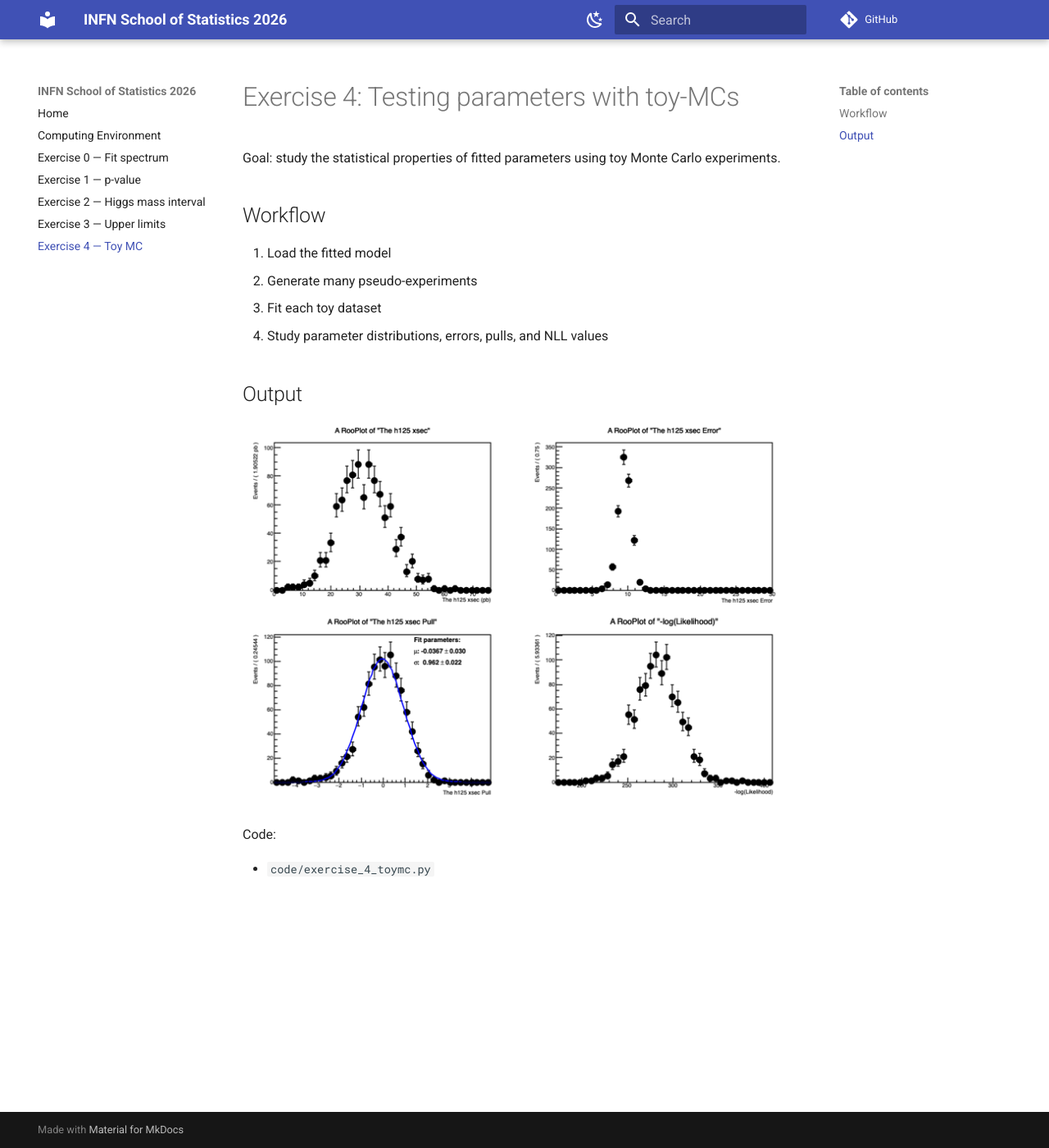
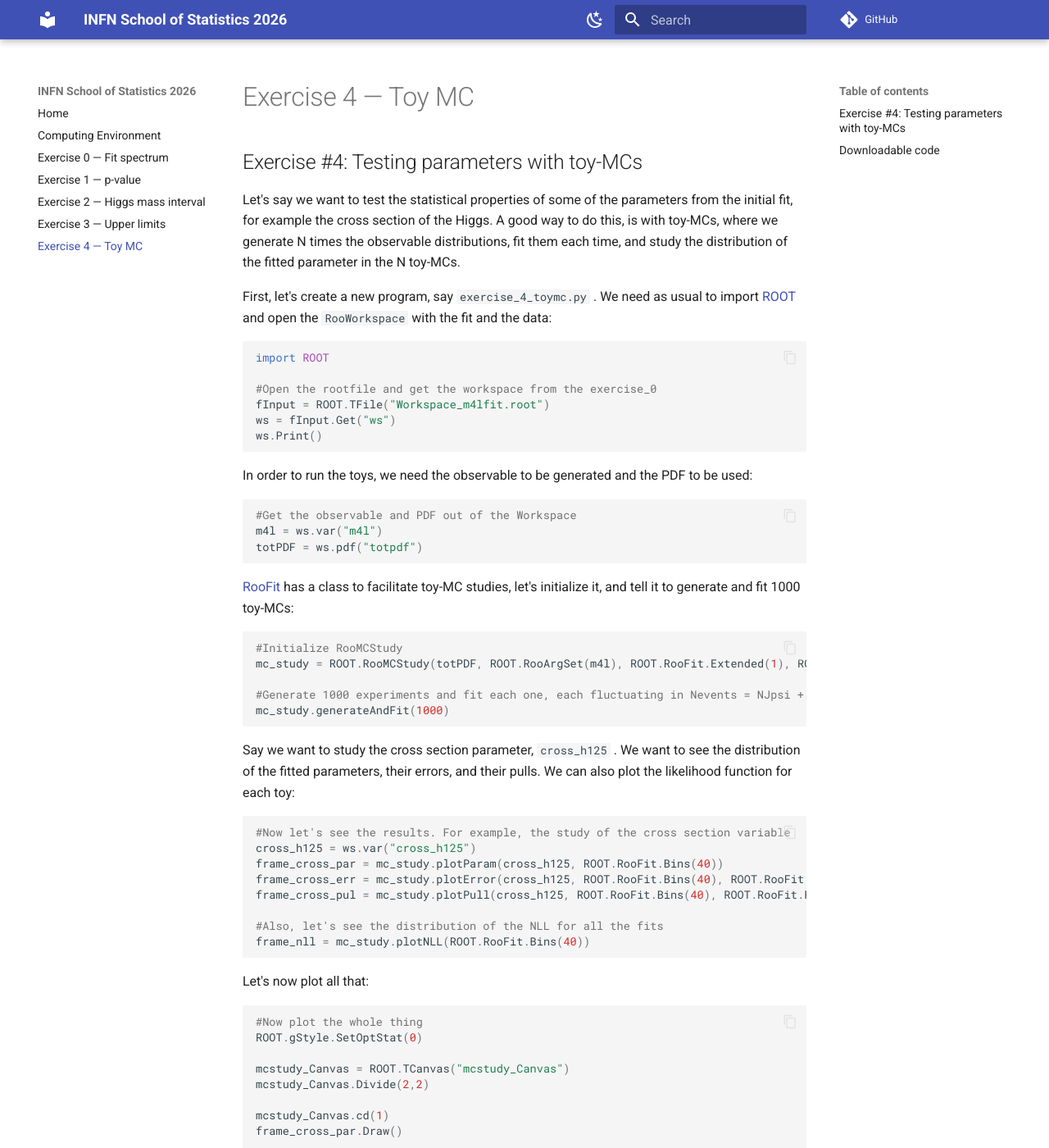
Before and after one commit to pellicci/INFNStat, an MkDocs documentation site: the page built from docs/exercise4.md, in a window 1280 px wide and 1400 px high. Shown: the whole window at 82% size. Built offline with MkDocs 1.6.1 and Material for MkDocs 9.7.7, drawn with Linux system fonts in a browser that asks for light colours; comment, search, counter and statistics services are not loaded; some of the changed text lies outside the part shown.

Commit message:
Update exercise4.md

````diff
--- a/docs/exercise4.md
+++ b/docs/exercise4.md
@@ -1,19 +1,95 @@
+## Exercise #4: Testing parameters with toy-MCs
 
-# Exercise 4: Testing parameters with toy-MCs
+Let's say we want to test the statistical properties of some of the parameters from the initial fit, for example the cross section of the Higgs. A good way to do this, is with toy-MCs, where we generate N times the observable distributions, fit them each time, and study the distribution of the fitted parameter in the N toy-MCs.
 
-Goal: study the statistical properties of fitted parameters using toy Monte Carlo experiments.
+First, let's create a new program, say
+`exercise_4_toymc.py`
+. We need as usual to import
+[ROOT](https://twiki.cern.ch/twiki/bin/view/Main/ROOT)
+and open the
+`RooWorkspace`
+with the fit and the data:
 
-## Workflow
+```python
+import ROOT
 
-1. Load the fitted model
-2. Generate many pseudo-experiments
-3. Fit each toy dataset
-4. Study parameter distributions, errors, pulls, and NLL values
+#Open the rootfile and get the workspace from the exercise_0
+fInput = ROOT.TFile("Workspace_m4lfit.root")
+ws = fInput.Get("ws")
+ws.Print()
+```
 
-## Output
+In order to run the toys, we need the observable to be generated and the PDF to be used:
 
-![Toy MC study](assets/exercise_4.png)
+```python
+#Get the observable and PDF out of the Workspace
+m4l = ws.var("m4l")
+totPDF = ws.pdf("totpdf")
+```
 
-Code:
+[RooFit](https://twiki.cern.ch/twiki/bin/view/Main/RooFit)
+has a class to facilitate toy-MC studies, let's initialize it, and tell it to generate and fit 1000 toy-MCs:
 
-- `code/exercise_4_toymc.py`
+```python
+#Initialize RooMCStudy
+mc_study = ROOT.RooMCStudy(totPDF, ROOT.RooArgSet(m4l), ROOT.RooFit.Extended(1), ROOT.RooFit.FitOptions(ROOT.RooFit.Save(1)) )
+
+#Generate 1000 experiments and fit each one, each fluctuating in Nevents = NJpsi + Npsi + Nbkg
+mc_study.generateAndFit(1000)
+```
+
+Say we want to study the cross section parameter,
+`cross_h125`
+. We want to see the distribution of the fitted parameters, their errors, and their pulls. We can also plot the likelihood function for each toy:
+
+```python
+#Now let's see the results. For example, the study of the cross section variable
+cross_h125 = ws.var("cross_h125")
+frame_cross_par = mc_study.plotParam(cross_h125, ROOT.RooFit.Bins(40))
+frame_cross_err = mc_study.plotError(cross_h125, ROOT.RooFit.Bins(40), ROOT.RooFit.FrameRange(0.,30.) )
+frame_cross_pul = mc_study.plotPull(cross_h125, ROOT.RooFit.Bins(40), ROOT.RooFit.FitGauss(1) )
+
+#Also, let's see the distribution of the NLL for all the fits
+frame_nll = mc_study.plotNLL(ROOT.RooFit.Bins(40))
+```
+
+Let's now plot all that:
+
+```python
+#Now plot the whole thing
+ROOT.gStyle.SetOptStat(0)
+
+mcstudy_Canvas = ROOT.TCanvas("mcstudy_Canvas")
+mcstudy_Canvas.Divide(2,2)
+
+mcstudy_Canvas.cd(1)
+frame_cross_par.Draw()
+
+mcstudy_Canvas.cd(2)
+frame_cross_err.Draw()
+
+mcstudy_Canvas.cd(3)
+frame_cross_pul.Draw()
+
+mcstudy_Canvas.cd(4)
+frame_nll.Draw()
+
+mcstudy_Canvas.SaveAs("exercise_4.png")
+```
+
+The resulting plot should look similar to this:
+
+![exercise_4.png](assets/exercise_4.png)
+
+You can find the toy-MC program here:
+[exercise_4_toyMC.py](code/exercise_4_toyMC.py)
+.
+
+--
+[MarioPelliccioni](https://twiki.cern.ch/twiki/bin/view/Main/MarioPelliccioni)
+- 2026-06-03
+
+
+## Downloadable code
+
+- [`exercise_4_toymc.py`](code/exercise_4_toymc.py)
````
